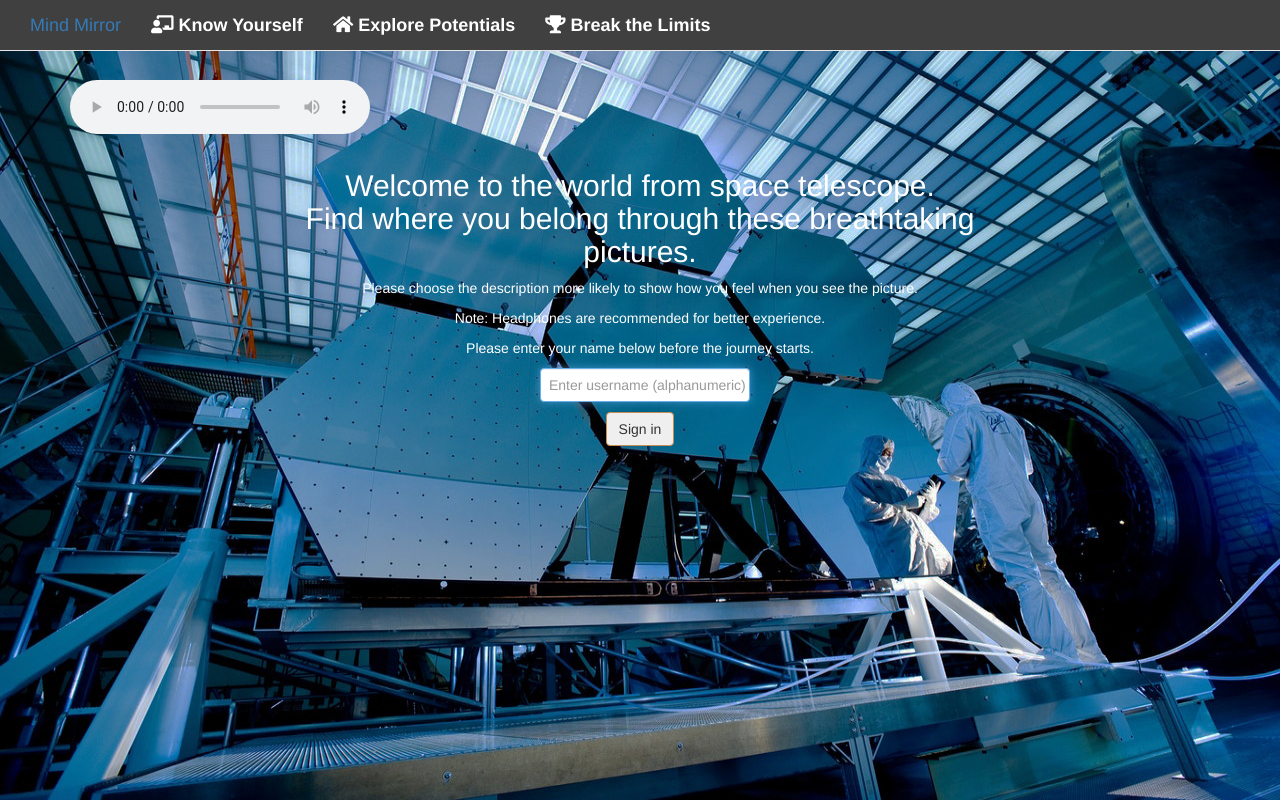
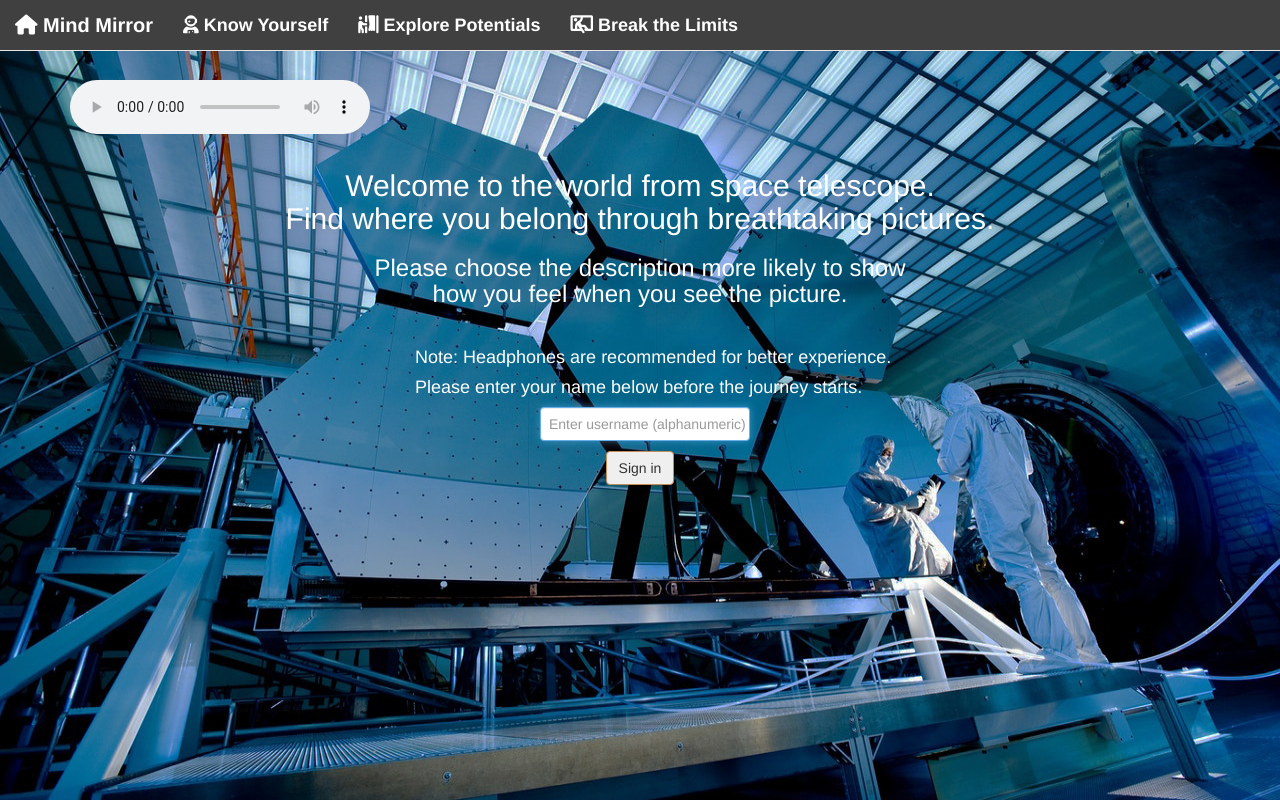
Before and after one commit to uchpython12/Mind_Mirror, a Flask app: page /home in a window 1280 px wide. Run offline with Flask 2, Linux system fonts and the light colour scheme; some libraries are stand-ins or nearby versions.

Commit message:
Adjust frame
change icon, adjust font size and type

```diff
--- a/run.py
+++ b/run.py
@@ -333,7 +333,7 @@ def question(username):
         answer_random = random.randint(1, 2)
         if answer ==" galaxies seem to have some dramatic reactions inside."and answer_random==1:
             return render_template("personality_outcome/Adventurer.html",)
-        elif answer ==" it's too stunning to take my eyes off this picture."and answer_random==2:
+        elif answer ==" galaxies seem to have some dramatic reactions inside."and answer_random==2:
             return render_template("personality_outcome/Defende.html",)
         elif answer ==" it's too stunning to take my eyes off this picture."and answer_random==1:
             return render_template("personality_outcome/Entertainer.html",)
--- a/static/css/main.css
+++ b/static/css/main.css
@@ -1,8 +1,10 @@
 /* ------------------------------------------------------Base Styling*/
-.navbar-default .navbar-brand {
+.navbar-default .navbar-brand>a {
     color: white;
+    font-weight: bold;
+    font-size: 20px;
 }
-.navbar-default .navbar-brand:hover {
+.navbar-default .navbar-brand>a:hover {
     color: #b35573;
     background-color: whitesmoke;
 }
@@ -61,13 +63,14 @@
     color: #b35573;
 }
 
+
 .background {
     position: fixed;
     top: 0px;
     left: 0px;
     height:100%;
     width:100%;
-    //opacity: 0.5;
+    //opacity: 0.8;
 }
 
 .main-content {
@@ -97,6 +100,7 @@
 .sign-in {
     margin-top: 30px;
     margin-bottom: 30px;
+    color: #FFFFFF;
 }
 .name-input{
     margin: 5px;
@@ -113,6 +117,7 @@
     border-width: 1px;
     border-color: #c68c53;
     margin:5px;
+    color: #333333;
 }
 
 .start-btn-container{
--- a/templates/01/index.html
+++ b/templates/01/index.html
@@ -2,14 +2,15 @@
 <html lang="en" >
 <head>
 <meta charset="UTF-8">
+<link rel="icon" href="/static/img/favicon.ico" type="image/icon type">
 <title>The Space Runner</title>
 <meta name="viewport" content="width=device-width, initial-scale=1">
-    <link rel="icon" href="../static/img/favicon.ico" type="image/x-icon" />
+
 <link rel="stylesheet" href="static/css/style.css">
 </head>
 <body>
 <div id="canvas_container"></div>
-<button id="fullscr" onclick="javascript:location.href='/home'">Play Game! </button>
+<button id="fullscr" onclick="javascript:location.href='/home'">Play Game </button>
 
 <script src='static/js/three.min.js'></script>
 <script src="static/js/script.js"></script>
--- a/templates/base.html
+++ b/templates/base.html
@@ -3,12 +3,11 @@
     <head>
         <meta charset="utf-8"/>
         <link rel="stylesheet" href="https://stackpath.bootstrapcdn.com/bootstrap/3.3.7/css/bootstrap.min.css" type="text/css" />
-        <link rel="stylesheet" href="https://use.fontawesome.com/releases/v5.3.1/css/all.css" type="text/css" />
+        <link rel="stylesheet" href="https://use.fontawesome.com/releases/v6.2.0/css/all.css" type="text/css" />
         <link rel="stylesheet" href="/static/css/main.css" type="text/css" />
-
-       <link rel="icon" href="/static/img/favicon.ico" type="image/x-icon" />
+        <link rel="icon" href="/static/img/favicon.ico" type="image/icon type">
         <meta name="viewport" content="width=device-width, initial-scale-1" >
-        {% block head %} {% endblock %}
+        <title>Mind Mirror | The Space Runner</title>
     </head>
 
     <body>
@@ -18,8 +17,10 @@
 <!---------------------------------------------------------------------------------------------------------Header Content-->
         <nav class="navbar navbar-default navbar-fixed-top header">
     		    <div class="container-fluid">
+                <div class="navbar-brand">
+                    <a href="{{ url_for('index') }}"><i class="fa fa-home"></i> Mind Mirror</a>
+                </div>
     			<div class="navbar-header">
-                    <p class="quiz-title"><a href="{{ url_for('index') }}">Mind Mirror</a></p>
     				<button type="button" class="navbar-toggle collapsed" data-toggle="collapse" data-target="#collapsible-navbar" aria-expanded="false">
     					<span class="sr-only">Toggle navigation</span>
     					<span class="icon-bar"></span>
@@ -28,11 +29,12 @@
     				</button>
     			</div>
     			<div class="collapse navbar-collapse" id="collapsible-navbar">
+
                     <ul class="nav navbar-nav nav-text">
-    					<li class="menu-item"><a href="{{ url_for('instructions') }}"><i class="fa fa-chalkboard-teacher"></i> Know Yourself</a></li>
-                        		<li class="menu-item"><a href="{{ url_for('home') }}"><i class="fa fa-home"></i> Explore Potentials</a></li>
-                        <li class="menu-item"><a href="{{ url_for('Break_the_Limits') }}"><i class="fa fa-trophy"></i> Break the Limits</a></li>
-<!--                        <li class="menu-item"><a href="{{ url_for('Adventurer') }}"><i class="fa fa-trophy"></i> test</a></li>-->
+
+    					<li class="menu-item"><a href="{{ url_for('instructions') }}"><i class="fa-solid fa-user-astronaut"></i>  Know Yourself</a></li>
+                        <li class="menu-item"><a href="{{ url_for('home') }}"><i class="fa-solid fa-person-booth"></i>  Explore Potentials</a></li>
+                        <li class="menu-item"><a href="{{ url_for('Break_the_Limits') }}"><i class="fa-solid fa-person-through-window"></i>  Break the Limits</a></li>
     				</ul>
     			</div>
     		</div>
--- a/templates/index.html
+++ b/templates/index.html
@@ -11,22 +11,22 @@
 Your browser does not support the audio element.
 </audio>
 
+
 <div class="col-xs-10 col-xs-offset-1 col-sm-8 col-sm-offset-2 index_content">
     <div class="pre-info">
-
 
     <div class="start-btn-container">
         {% if hide_start_btn == False %}
     </div>
         <div class="wel_msg">
-        <p>{{ welcome_msg }}</p>
+        <h4 style="color:#ffffff">{{ welcome_msg }}</h4>
     </div>
-        <h2>When was the last time you looked up into the sky at the stars?</h2>
-        <h3>"The perfect match of souls and galaxies"<br>
-Let music guide you to find your deep soul through the trillions of galaxies across the universe.</h3>
+        <h2>When was the last time you looked at the starry sky?</h2><br>
+        <h3>"The perfect match of souls and galaxies"<br><br>
+        Let music guide you to find your deep soul <br>through the trillions of galaxies across the universe.</h3><br>
 <!--        <p class="start-game-msg">Click Play Game</p>-->
         <form method="GET" action="/question/{{ username }}">
-            <button class="btn start-btn">Play Game!</button>
+            <button class="btn start-btn">Play Game</button>
         </form>
         {% endif %}
     </div>
@@ -36,10 +36,10 @@ Let music guide you to find your deep soul through the trillions of galaxies acr
         {% if hide_start_btn == True %}
     <div class="sign-in">
     <h2>Welcome to the world from space telescope.<br>
-    Find where you belong through these breathtaking pictures.</h2><p></p>
-        <p>Please choose the description more likely to show how you feel when you see the picture.</p><p></p>
-        <p>Note: Headphones are recommended for better experience.</p><p></p>
-        <p>Please enter your name below before the journey starts.</p><p></p>
+    Find where you belong through breathtaking pictures.</h2>
+        <h3>Please choose the description more likely to show<br> how you feel when you see the picture.</h3><br>
+        <h4 style="text-align: left; padding-left: 140px;">Note: Headphones are recommended for better experience.</h4>
+        <h4 style="text-align: left; padding-left: 140px;">Please enter your name below before the journey starts.</h4>
         <form method="POST" action="/check_username">
             <input class="form-control name-input" type="text" id="username" name="username"
             placeholder=" Enter username (alphanumeric)" pattern="^[a-zA-Z0-9]+$" autofocus required/>
--- a/templates/quiz.html
+++ b/templates/quiz.html
@@ -70,7 +70,7 @@ Your browser does not support the audio element.
 
                         </fieldset>
 <!--                            <button class="btn submit-btn">Submit Answer!</button>-->
-                            <button class="btn submit-btn">Submit Answer!</button>
+                            <button class="btn submit-btn">Submit Answer</button>
                         </form>
                     </div>
                 {% else %}
```
Also changed, not shown: static/data/tree_lib.json (+4 -4 lines), templates/Break_the_Limits.html (+4 -4 lines), 1 other file.
